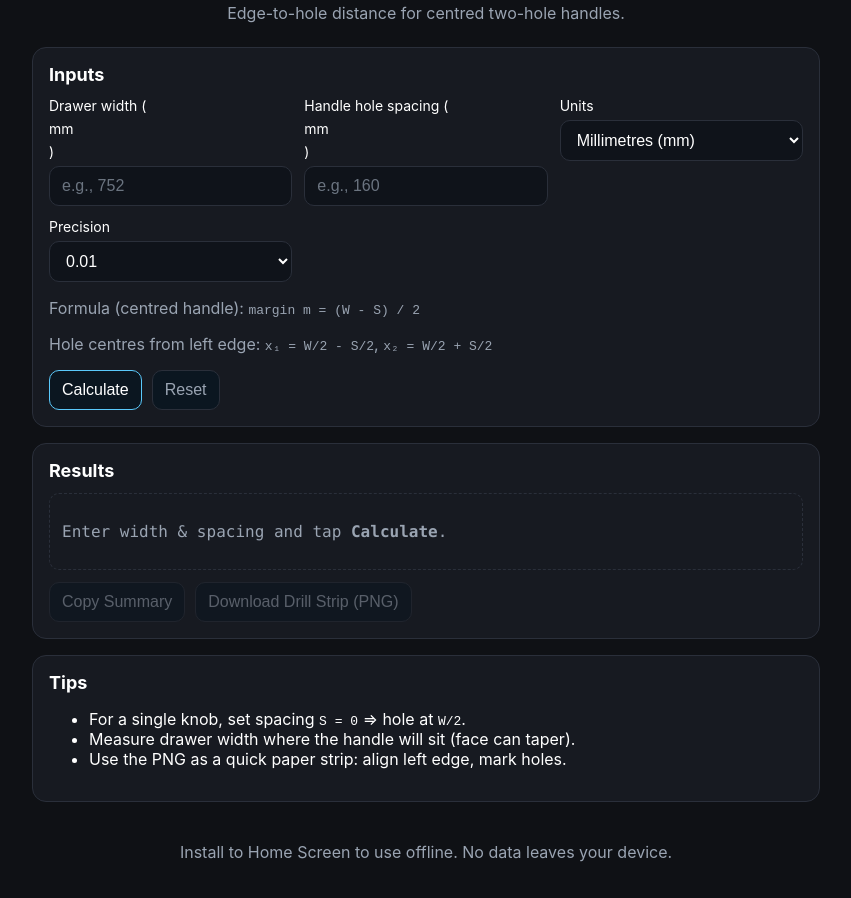
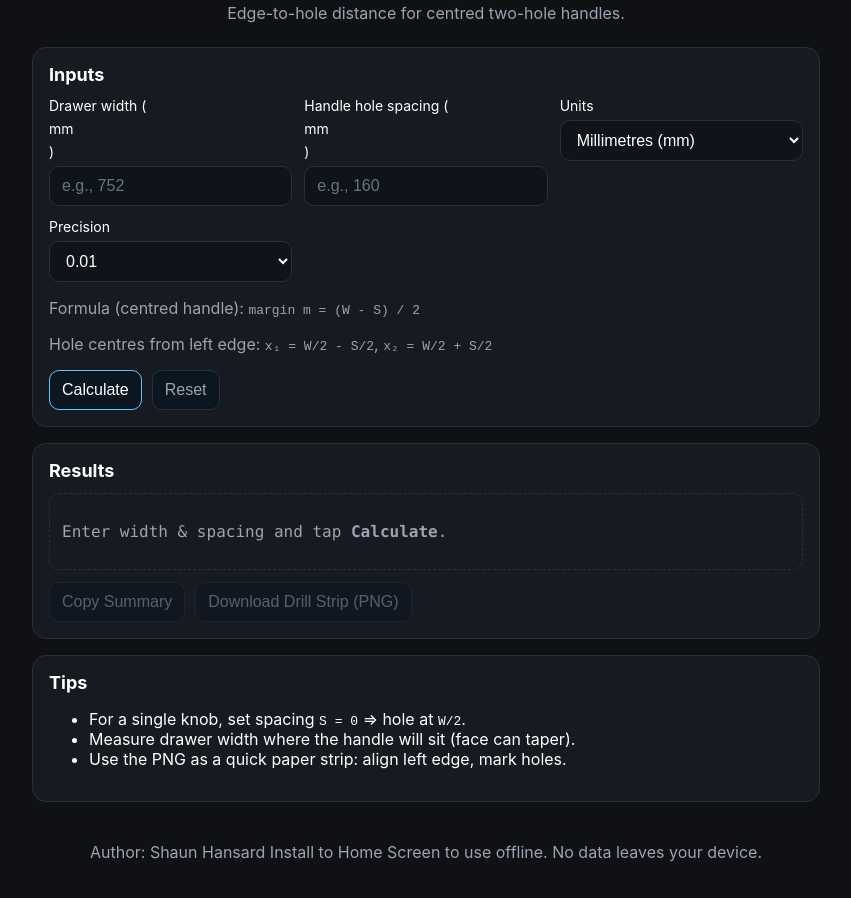
Before and after one commit to ShaunHansard/Drawer-handle-calculator, a plain HTML site: page index.html in a window 1280 px wide. Shown: the part 52-950 px from the top of the page, without its empty margins (214-1065 px from the left). Drawn offline with Linux system fonts and the light colour scheme.

Commit message:
Update index.html

```diff
--- a/index.html
+++ b/index.html
@@ -80,7 +80,7 @@
   </main>
 
   <footer>
-    <p>Install to Home Screen to use offline. No data leaves your device.</p>
+    <p>Author: Shaun Hansard    Install to Home Screen to use offline. No data leaves your device.</p>
   </footer>
 
   <script>
```
